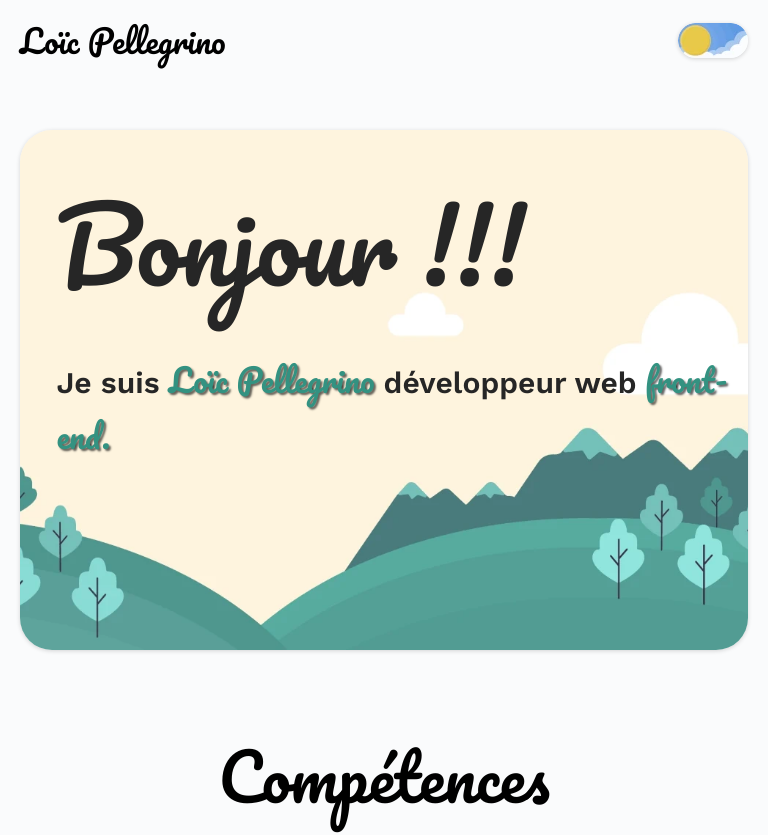
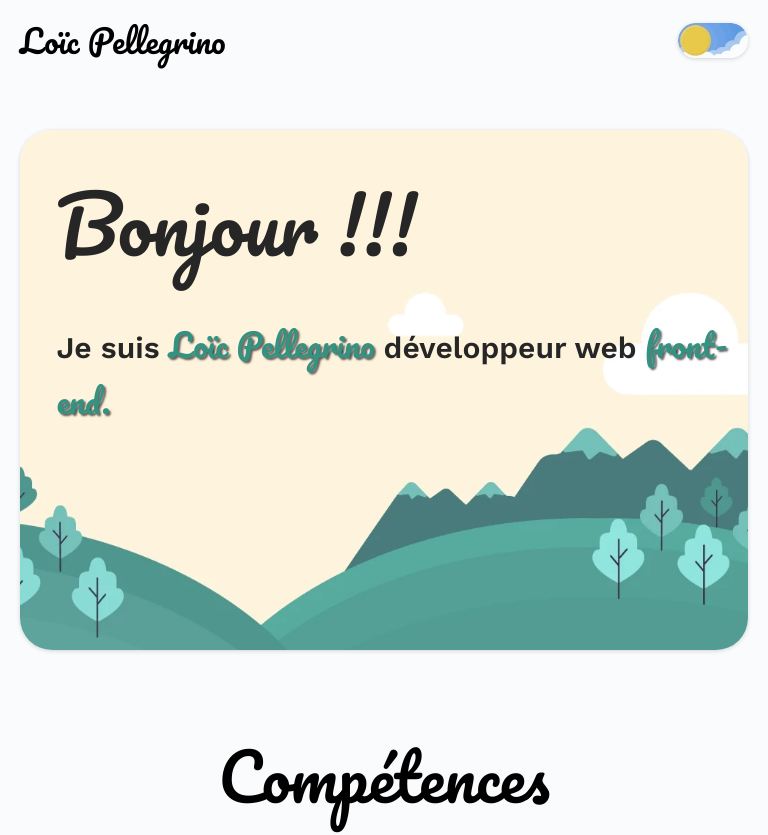
Before and after one commit to BetaPeche/MonPortfolio, a React (Vite) app: page / in a window 768 px wide. Shown: the top 835 px of the page. Built offline with nearby package versions, Linux system fonts and the light colour scheme.

Commit message:
Use clamp for title h1

```diff
--- a/src/styles/_settings.scss
+++ b/src/styles/_settings.scss
@@ -136,7 +136,7 @@ a {
 }
 
 h1 {
-    @include font-pacifico(150px, 400);
+    @include font-pacifico(clamp(64px, 10vw, 150px), 400);
     margin-bottom: 25px;
 }
 
@@ -151,17 +151,3 @@ h3 {
     margin: 25px 0px 5px 25px;
     line-height: 36px;
 }
-
-@media (max-width: 768px) {
-    h1 {
-        @include font-pacifico(64px, 400);
-        margin-bottom: 10px;
-    }
-}
-
-@media (min-width: 768px) and (max-width: 1024px) {
-    h1 {
-        @include font-pacifico(100px, 400);
-        margin-bottom: 20px;
-    }
-}
```
